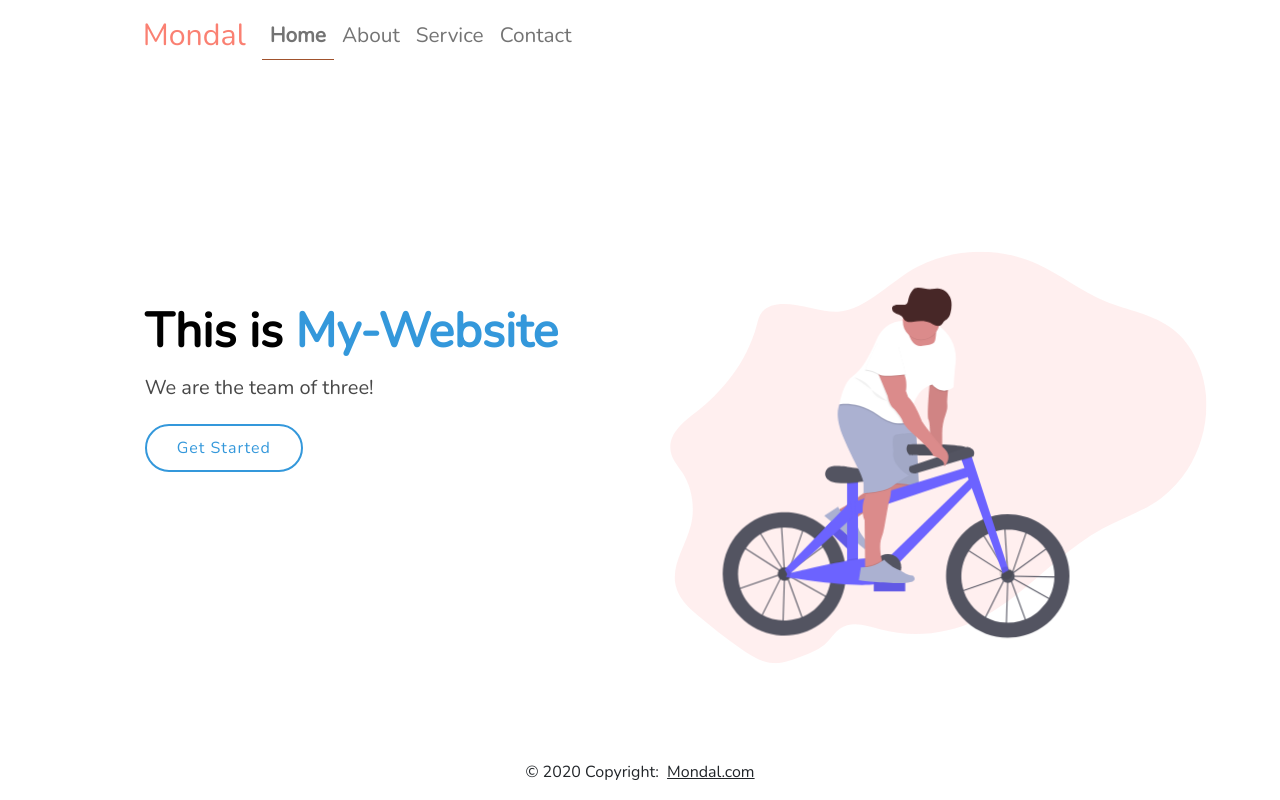
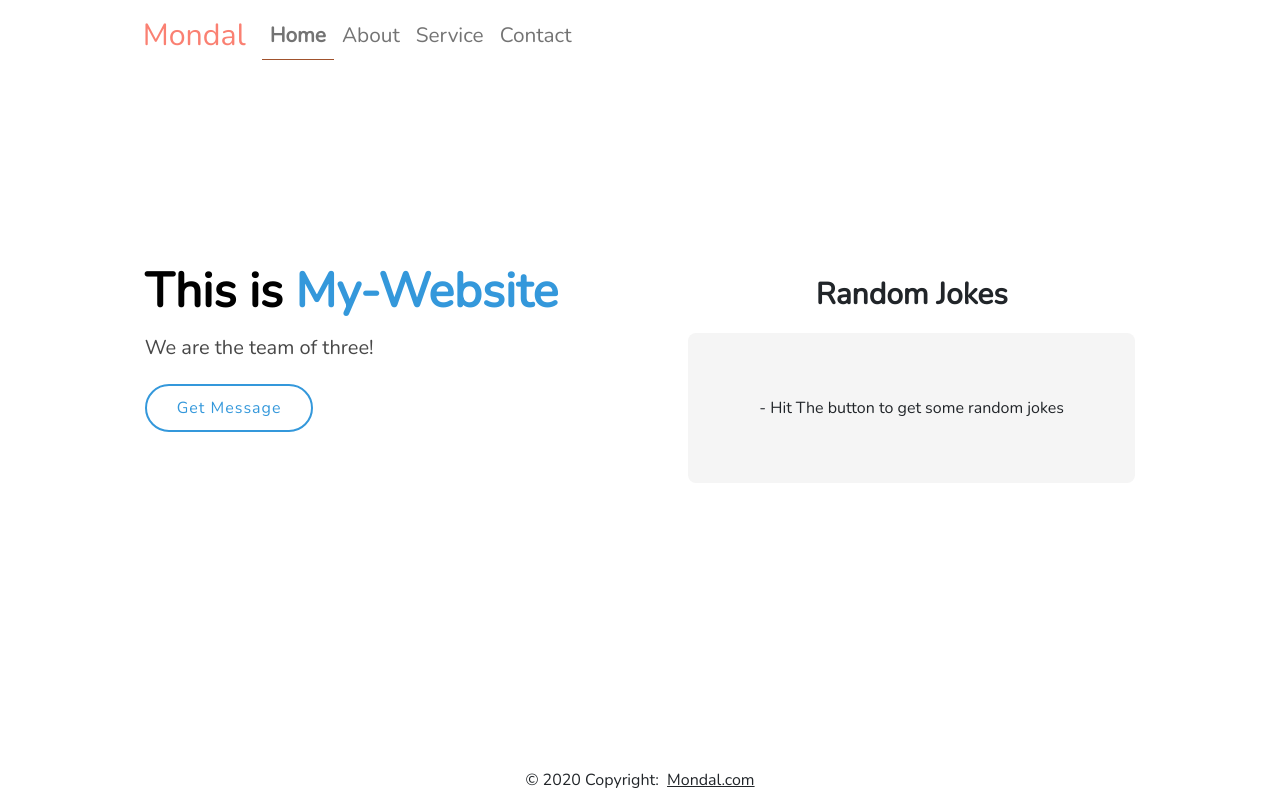
Before and after one commit to DebarshiMondal-06/ReactSite-1, a React (Create React App) app in the folder Frontend/: page / in a window 1280 px wide. Built offline with nearby package versions, Linux system fonts and the light colour scheme.

Commit message:
somechanges

```diff
--- a/Frontend/src/App.jsx
+++ b/Frontend/src/App.jsx
@@ -1,7 +1,7 @@
 import React from "react";
 import "../node_modules/bootstrap/dist/css/bootstrap.min.css";
 import "../node_modules/bootstrap/dist/js/bootstrap.bundle";
-import { Switch, Route, Redirect } from "react-router-dom";
+import { Switch, Route, Redirect, BrowserRouter } from "react-router-dom";
 import Home from "./Home";
 import Service from "./Services";
 import About from "./About";
@@ -10,7 +10,7 @@ import Navbar from "./Navbar";
 import Footer from "./Footer";
 
 const App = () => {
-    return <section>
+    return <BrowserRouter>
         <Navbar />
         <Switch>
             <Route exact path='/' component={Home} />
@@ -20,7 +20,7 @@ const App = () => {
             <Redirect to="/" />
         </Switch>
         <Footer />
-        </section>
+    </BrowserRouter>
 }
 
 export default App;
--- a/Frontend/src/Common.jsx
+++ b/Frontend/src/Common.jsx
@@ -1,25 +1,46 @@
-import React from "react";
-import { NavLink } from "react-router-dom";
-import Svg1 from "./Svg1";
+import React, { useState } from "react";
+import GetData from "./GetData";
+// import Svg1 from "./Svg1";
+import axios from 'axios';
+
 
 const Common = (props) => {
+  const [message, setMessage] = useState('');
+  const [loading, setLoading] = useState(false);
+
+  const on_click = () => {
+    setLoading(true);
+    const url = 'https://nwbpldvhy5.execute-api.ap-south-1.amazonaws.com/dev';
+    axios.get(url).then((el) => {
+      setTimeout(() => {
+        setLoading(false);
+      },500)
+      setMessage(el.data)
+    });
+  }
+
+
+
+
   return (
       <section id="header">
         <div className="conatiner-fluid">
-          <div className="row mt-3">
+          <div className="row">
             <div className="col-10 mx-auto">
-              <div className="row mt-4">
+              <div className="row">
                 <div className="firsttag col-md-6 p-5">
                 <h1> This is <strong className="brand-name">My-Website</strong></h1>
                   <h2 className="my-3">
                     {props.name}
                   </h2>
                   <div className="mt-4">
-                    <NavLink to={props.visit} className="btn-get-started"> {props.btname} </NavLink>
+                  <button onClick={() => on_click()}
+                    className="btn btn-get-started"> {props.btname} </button>
                   </div>
                 </div>
-                <div className="col-md-6 mb-4 text-center header-img">
-                  <Svg1 />
+                <div className="col-md-6 p-5 text-center header-img">
+                <GetData message={message} load={loading}/>
+                {/* <Svg1 /> */}
                 </div>
               </div>
             </div>
--- a/Frontend/src/Footer.jsx
+++ b/Frontend/src/Footer.jsx
@@ -3,8 +3,9 @@ import { NavLink } from "react-router-dom";
 
 const Footer = () => {
   return (
-
-      <footer class="footer text-center p-2 mb-2 text-lg-left">
+    <footer style={{
+      position: 'absolute', bottom: 0, textAlign: 'center', width: '100%'
+    }} class="footer text-center p-2 text-lg-left">
         <div class="text-center">
           © 2020 Copyright: &nbsp;
           <NavLink class="text-dark" to="/">Mondal.com</NavLink>
--- /dev/null
+++ b/Frontend/src/GetData.js
@@ -0,0 +1,18 @@
+import React from 'react'
+
+const GetData = ({ load, message }) => {
+  return (
+    <section className="mt-4 text-center">
+      <p style={{ fontSize: 30, fontWeight: 'bold' }}>Random Jokes</p>
+      <div className="display-server-message">
+        {
+          !load ?
+            message ? <b>{message}</b> : '- Hit The button to get some random jokes'
+            : 'Loading...'
+        }
+      </div>
+    </section>
+  )
+}
+
+export default GetData;
--- a/Frontend/src/Home.jsx
+++ b/Frontend/src/Home.jsx
@@ -6,7 +6,7 @@ const Home = () => {
             <Common
                 name='We are the team of three!'
                 visit='/service'
-                btname="Get Started"
+                btname="Get Message"
             />
     )
 }
--- a/Frontend/src/index.css
+++ b/Frontend/src/index.css
@@ -166,3 +166,12 @@ nav {
         text-align: center;
     }
 }
+
+.display-server-message{
+    background-color: whitesmoke;
+    border-radius: 8px;
+    height: 150px;
+    display: flex;
+    justify-content: center;
+    align-items: center;
+}
--- a/Frontend/src/index.js
+++ b/Frontend/src/index.js
@@ -2,11 +2,8 @@ import React from 'react';
 import ReactDOM from 'react-dom';
 import './index.css';
 import App from "./App";
-import { BrowserRouter } from "react-router-dom";
 
 ReactDOM.render(
-    <BrowserRouter>
-      <App />
-    </BrowserRouter>,
+      <App />,
   document.getElementById('root')
 );
```
Also changed, not shown: Frontend/serverless.yml (deleted, +0 -42 lines), 11 other files (tests, documents, lock files or other folders). Lines whose indentation alone changed are shown as unchanged.
